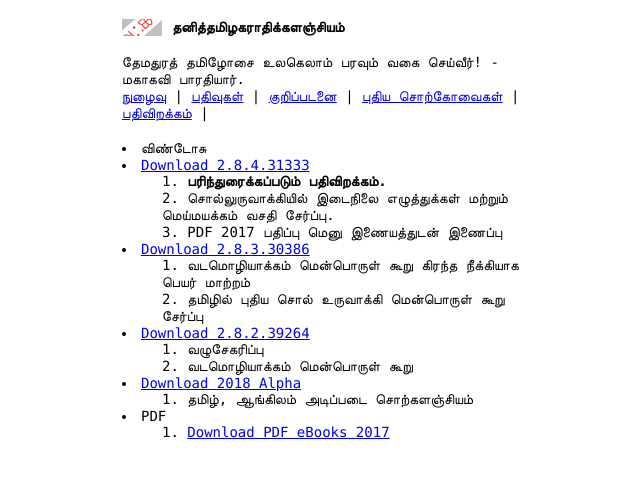
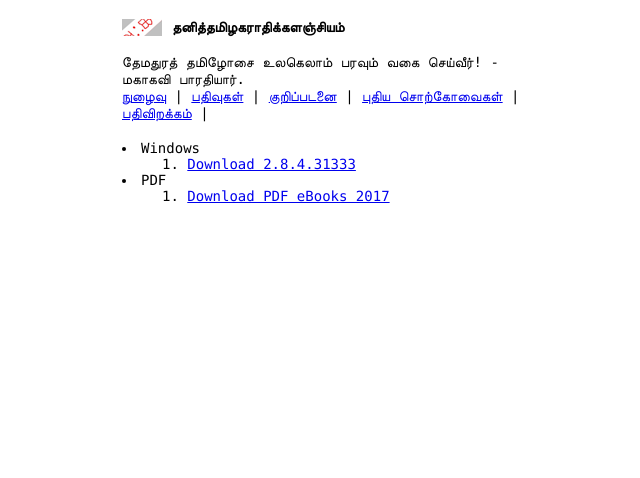
Before and after one commit to ThaniThamizhAkarathiKalanjiyam/win_ttak, a Jekyll site: the page built from index.md, in a window 1280 px wide. Shown: the top 478 px of the page, without its empty margins (315-955 px from the left). Built offline with Jekyll 4.4.1, drawn with Linux system fonts in a browser that asks for light colours; our own code applies the rules of GitHub Pages for plain Markdown files.

```diff
--- a/index.md
+++ b/index.md
@@ -1,17 +1,4 @@
-- விண்டோசு
-- [Download 2.8.4.31333](https://github.com/ThaniThamizhAkarathiKalanjiyam/thanithamizhakarathikalanjiyam.github.io/archive/ttak_2.8.4.zip)
- 1. **பரிந்துரைக்கப்படும் பதிவிறக்கம்.**
- 2. சொல்லுருவாக்கியில் இடைநிலை எழுத்துக்கள் மற்றும் மெய்மயக்கம் வசதி சேர்ப்பு.
- 3. PDF 2017 பதிப்பு மெனு இணையத்துடன் இணைப்பு
-
-- [Download 2.8.3.30386](https://github.com/ThaniThamizhAkarathiKalanjiyam/thanithamizhakarathikalanjiyam.github.io/archive/ttak_2.8.3.zip)
- 2. வடமொழியாக்கம் மென்பொருள் கூறு கிரந்த நீக்கியாக பெயர் மாற்றம்
- 3. தமிழில் புதிய சொல் உருவாக்கி மென்பொருள் கூறு சேர்ப்பு
-- [Download 2.8.2.39264](https://github.com/ThaniThamizhAkarathiKalanjiyam/thanithamizhakarathikalanjiyam.github.io/archive/ttak_2.8.2.zip)
- 1. வழுசேகரிப்பு
- 2. வடமொழியாக்கம் மென்பொருள் கூறு
-- [Download 2018 Alpha](https://github.com/ThaniThamizhAkarathiKalanjiyam/thanithamizhakarathikalanjiyam.github.io/archive/ttak_2018.zip)
- 1. தமிழ், ஆங்கிலம் அடிப்படை சொற்களஞ்சியம்
-
+- Windows
+ 1. [Download 2.8.4.31333](https://github.com/ThaniThamizhAkarathiKalanjiyam/thanithamizhakarathikalanjiyam.github.io/archive/ttak_2.8.4.zip)
 - PDF
  1. [Download PDF eBooks 2017](https://github.com/ThaniThamizhAkarathiKalanjiyam/thanithamizhakarathikalanjiyam.github.io/archive/PDF_2017.zip)
```
Also changed, not shown: _posts/2018-02-10-ttak-win-2018.md (+1 -0 lines), _posts/2018-02-28-release-notes.md (added, +23 -0 lines).
